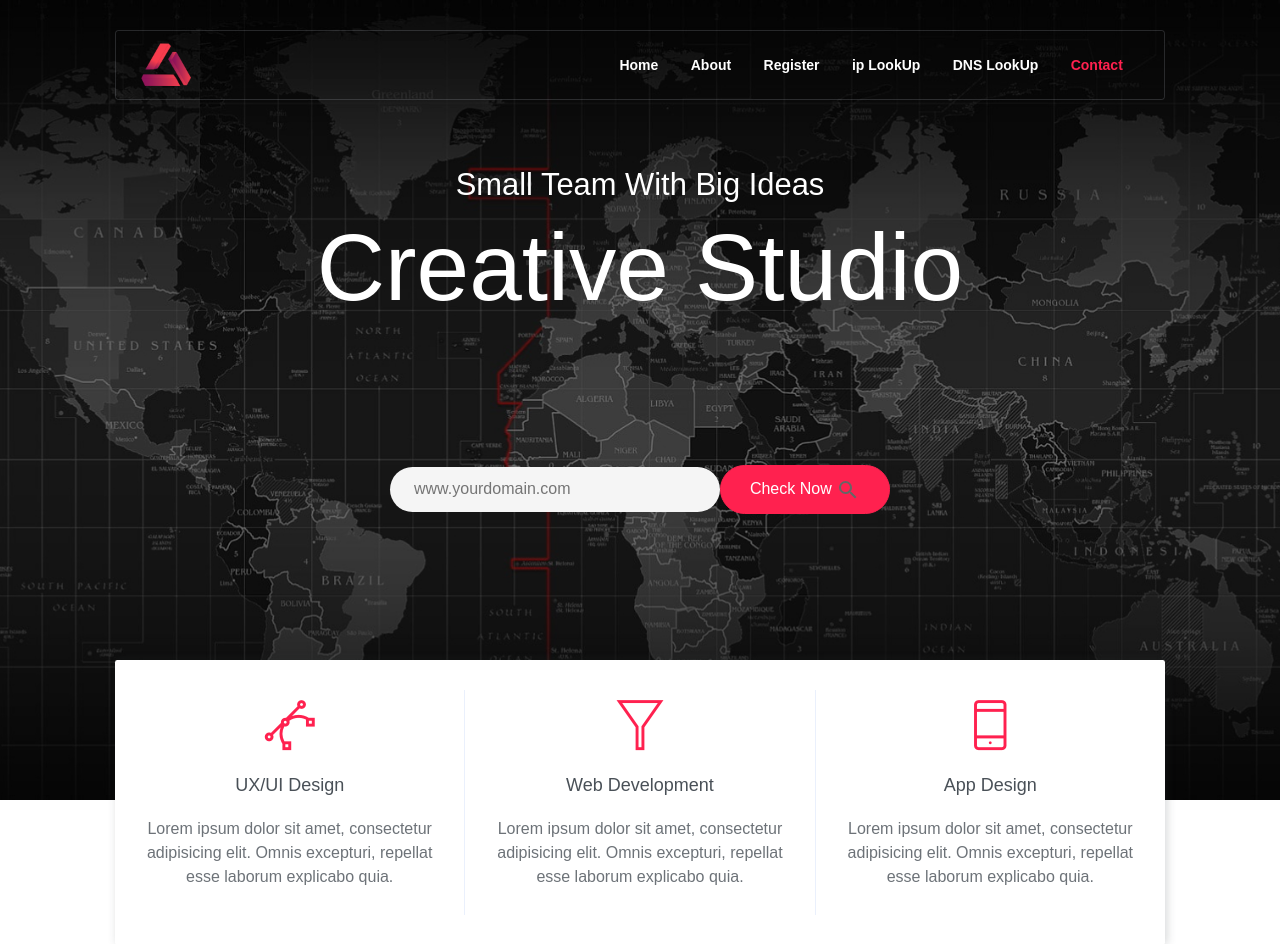
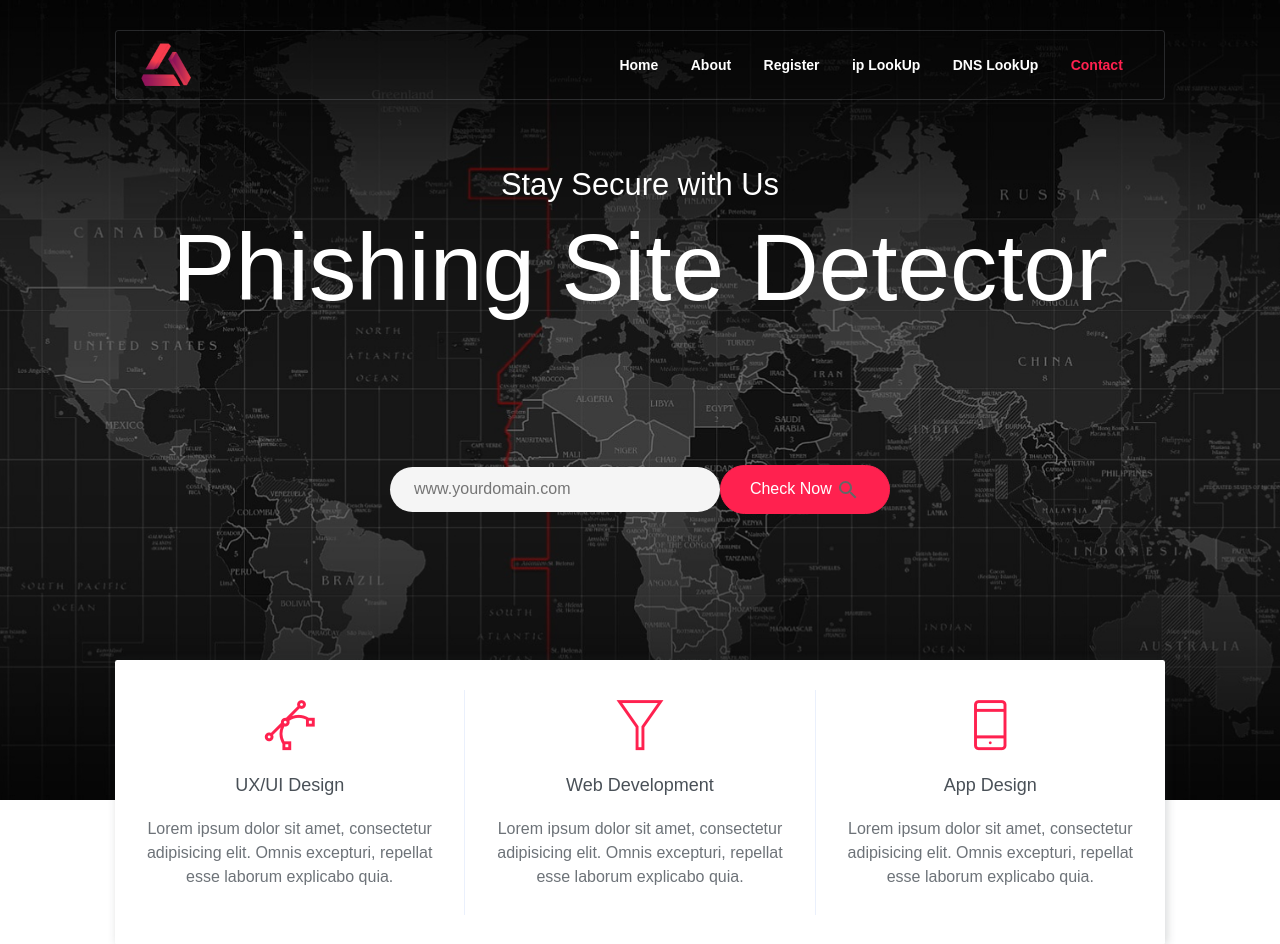
Before and after one commit to PO-Oja1/PhishingWebsiteDetectorUsingML, a Flask app: page / in a window 1280 px wide. Shown: the top 944 px of the page. Run offline with Flask 3, Linux system fonts and the light colour scheme; some libraries are stand-ins or nearby versions.

Commit message:
Changed Website Template

```diff
--- a/templates/index.html
+++ b/templates/index.html
@@ -11,7 +11,7 @@
       content="Start your development with Creative Studio landing page."
     />
     <meta name="author" content="Devcrud" />
-    <title>Phishing Detection</title>
+    <title>Phishing Detector</title>
 
     <link
       rel="shortcut icon"
@@ -98,8 +98,8 @@
     <!-- Page Header -->
     <header class="header">
       <div class="overlay">
-        <h6 class="subtitle">Small Team With Big Ideas</h6>
-        <h1 class="title">Creative Studio</h1>
+        <h6 class="subtitle">Stay Secure with Us</h6>
+        <h1 class="title">Phishing Site Detector</h1>
         <div class="wrapper">
           <div class="searchBar">
             <input
```
